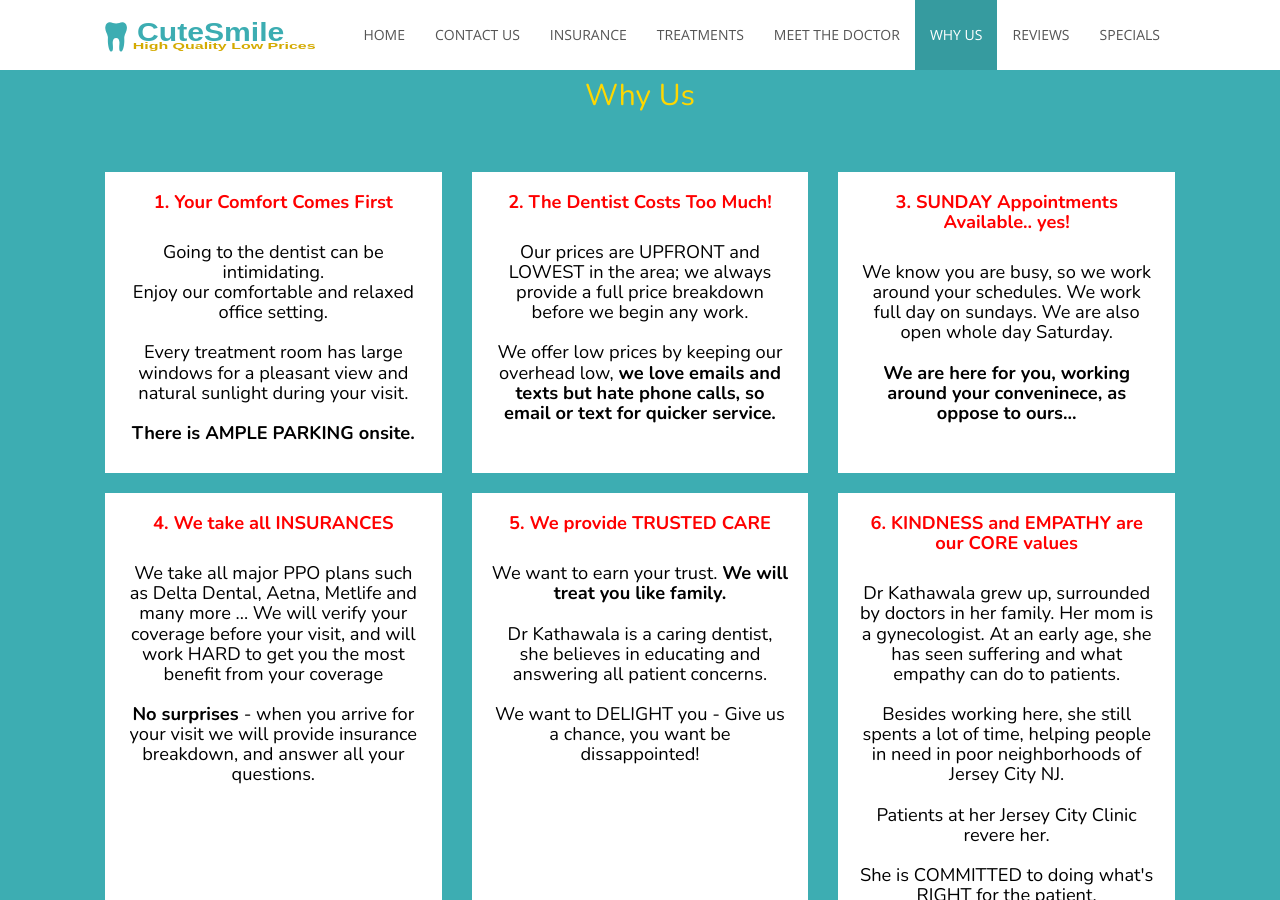
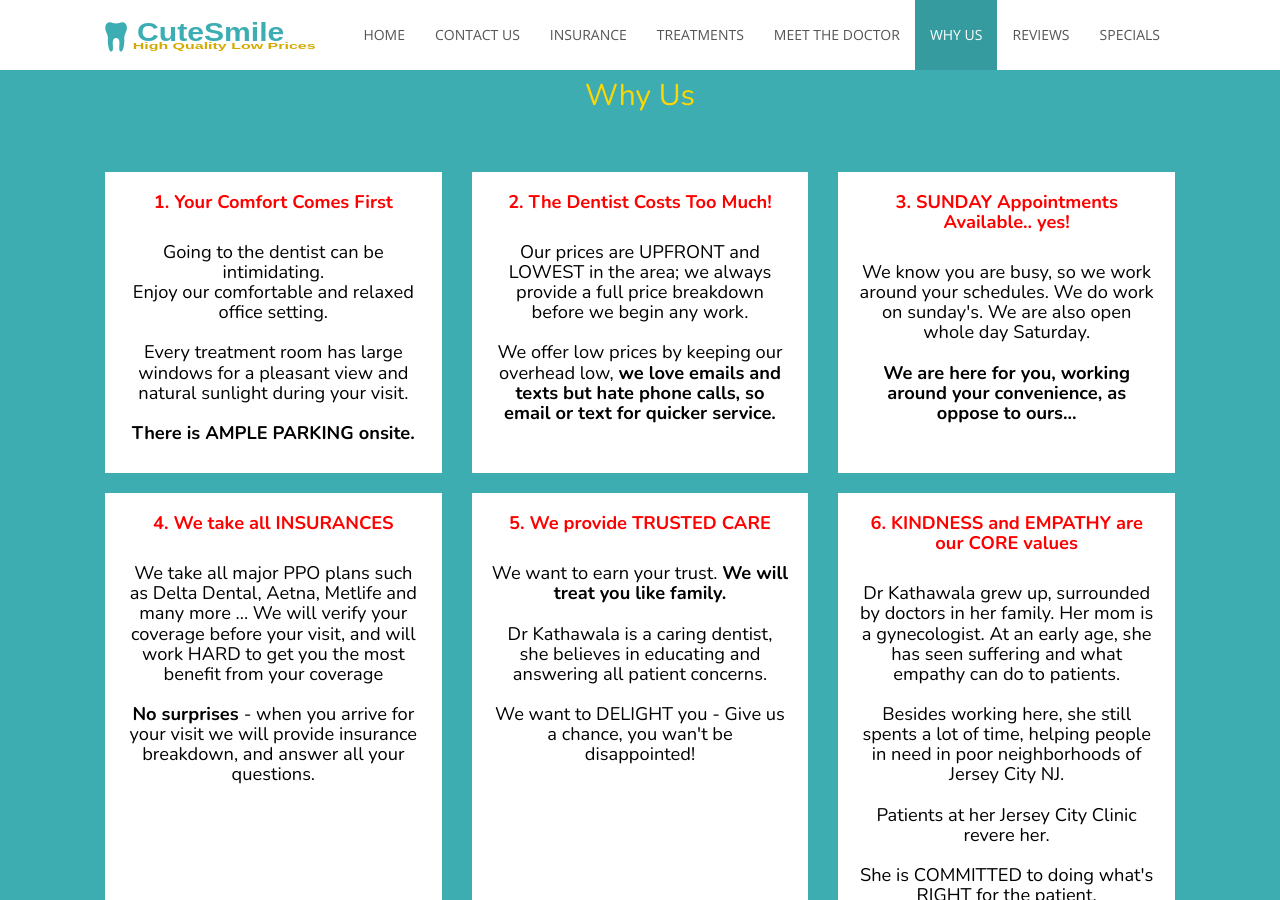
Before and after one commit to dk5646hytio/546Phe345, a Jekyll site: the page built from index.html, in a window 1280 px wide and 900 px high, scrolled down 3633 px. Built offline with Jekyll 4.4.1, drawn with Linux system fonts in a browser that asks for light colours; nearby versions of some CDN libraries; some of the changed text lies outside the part shown.

Commit message:
Spelling correction

```diff
--- a/index.html
+++ b/index.html
@@ -109,7 +109,7 @@ layout: default
                         </div>
                     </div>
                     <div class="media-body">
-                        <p><B> NO INSURANCE NO PROBLEM.</B> You will love our <B>IN HOUSE DENTAL PLAN.</B> It offers 20% discount on our fees and provides TWO free yearly cleaning +  TWO free X-rays, and concierge services such as same day appointments...most importantly there is <B style="color:red">NO waiting period, NO Claims to file, NO pre authorizations...And it costs only $249/year. Just the TWO free cleanning per year, covers the cost of the plan and all the extras are literally free. Purchasing the plan is a NO Brainer.</B>. ...ask the receptionist for more info.</p>
+                        <p><B> NO INSURANCE NO PROBLEM.</B> You will love our <B>IN HOUSE DENTAL PLAN.</B> It offers 20% discount on our fees and provides TWO free yearly cleaning +  TWO free X-rays, and concierge services such as same day appointments...most importantly there is <B style="color:red">NO waiting period, NO Claims to file, NO pre authorizations...And it costs only $249/year. Just the TWO free cleaning per year, covers the cost of the plan and all the extras are literally free. Purchasing the plan is a NO Brainer.</B>. ...ask the receptionist for more info.</p>
                     </div>
                 </div>
 
@@ -211,7 +211,7 @@ layout: default
 
 					<div class="col-sm-6 col-md-4">
                     <div class="icon-box">
-                         <h4 style="color:red"><b>3. SUNDAY  Appointments Available.. yes!</b> <p> <br><p style="color:black">We know you are busy, so we work around your schedules. We work full day on sundays. We are also open whole day Saturday. <br><br> <B>We are here for you, working around your conveninece, as oppose to ours...</b> <br><br>
+                         <h4 style="color:red"><b>3. SUNDAY  Appointments Available.. yes!</b> <p> <br><p style="color:black">We know you are busy, so we work around your schedules. We do work on sunday's. We are also open whole day Saturday. <br><br> <B>We are here for you, working around your convenience, as oppose to ours...</b> <br><br>
 						</div>
 						</div>
 
@@ -224,7 +224,7 @@ layout: default
 
                 <div class="col-sm-6 col-md-4">
                     <div class="icon-box">
-                         <h4 style="color:red"><b>5. We provide TRUSTED CARE</b><p> <br><p style="color:black">We want to earn your trust. <B> We will treat you like family. </B>  <br> <br>Dr Kathawala is a caring dentist, she believes in educating and answering all patient concerns.  <br><br>We want to DELIGHT you - Give us a chance, you want be dissappointed! </p> <br>
+                         <h4 style="color:red"><b>5. We provide TRUSTED CARE</b><p> <br><p style="color:black">We want to earn your trust. <B> We will treat you like family. </B>  <br> <br>Dr Kathawala is a caring dentist, she believes in educating and answering all patient concerns.  <br><br>We want to DELIGHT you - Give us a chance, you wan't be disappointed! </p> <br>
 						</div>
 						</div>
 
```
